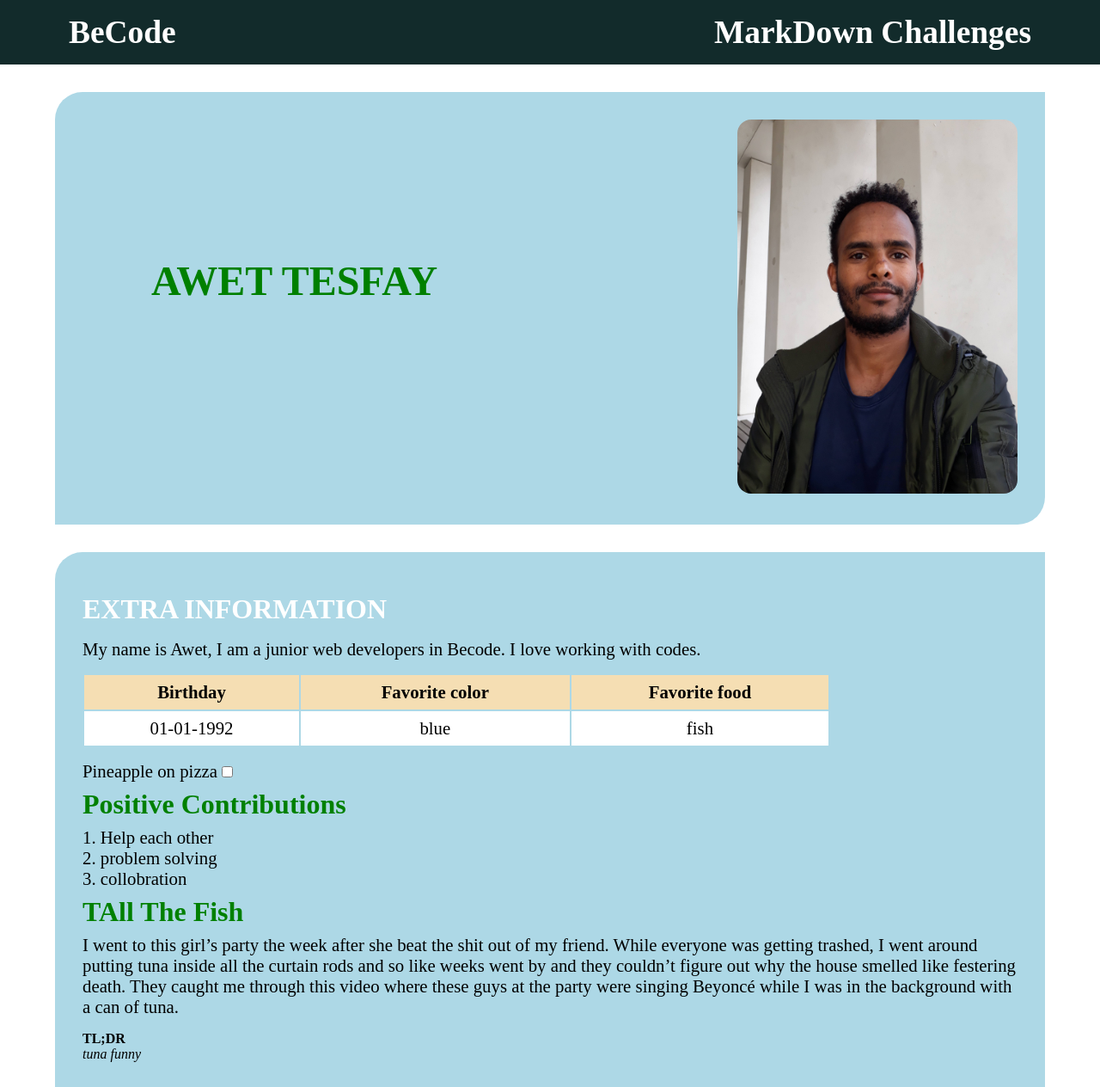
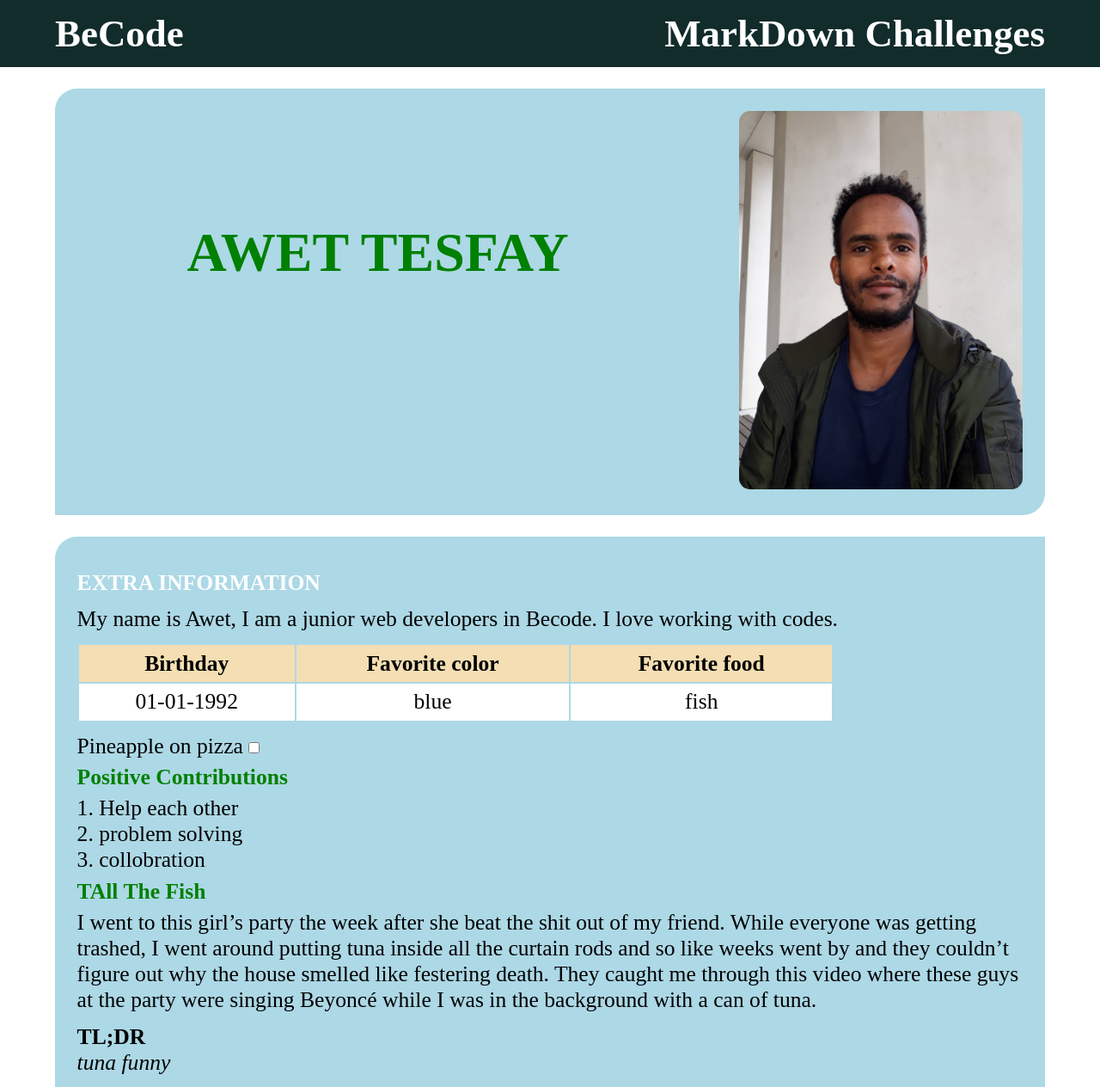
Before and after one commit to awet100/change-html, a plain HTML site: page index.html in a window 1280 px wide. Shown: the top 1264 px of the page at 86% size. Drawn offline with Linux system fonts and the light colour scheme.

Commit message:
change to vw the units

```diff
--- a/style.css
+++ b/style.css
@@ -7,114 +7,115 @@ header {
     width: 100%;
     display: flex;
     justify-content: space-between;
-    padding: 1rem 5rem;
+    padding: 1vw 5vw;
     background-color: rgb(18, 43, 43);
     color: white;
-    font-size: 2rem;
+    font-size: 3vw;
     text-transform: capitalize;
 }
 section {
     width: 90%;
     display: flex;
-    height: fit-content;
     justify-content: space-between;
-    margin: 2rem auto;
-    padding: 2rem;
+    margin: 2vw auto;
+    padding: 2vw;
     background: lightblue;
-    border-radius: 2rem 0;
+    border-radius: 2vw 0;
 }
 .left {
     width: 70%;
-    height: fit-content;
 }
 .left h2 {
     text-transform: uppercase;
-    font-size: 3rem;
-    position: relative;
-    top: 20vh;
-    left: 5rem;
+    font-size: 5vw;
+    margin: 10vw;
     color: green;
 }
 .right {
     width: 30%;
-    height: fit-content;
 }
 .right img {
     width: 100%;
     height: auto;
-    border-radius: 1rem;
+    border-radius: 1vw;
 }
 main {
     width: 90%;
     height: fit-content;
-    margin: 2rem auto;
-    padding: 2rem;
+    margin: 2vw auto;
+    padding: 2vw;
     background: lightblue;
-    border-radius: 2rem 0;
+    border-radius: 2vw 0;
 }
 main h2 {
-    font-size: 2rem;
+    font-size: 2vw;
     color: white;
     text-transform: uppercase;
-    margin: 1rem 0;
+    margin: 1vw 0;
 }
 main h3 {
-    font-size: 2rem;
+    font-size: 2vw;
     color: green;
     text-transform: capitalize;
-    margin: .5rem 0;
+    margin: .5vw 0;
 }
 p {
-    font-size: 1.3rem;
+    font-size: 2vw;
+}
+strong, em {
+    font-size: 2vw;
 }
 main li {
     list-style-position: inside;
-    font-size: 1.3rem;
+    font-size: 2vw;
 }
 main .extra-info {
-    margin: 1rem 0;
+    margin: 1vw 0;
 }
 .links {
     display: flex;
     justify-content: space-around;
     width: 100%;
     text-align: center;
-    margin-top: 2rem;
+    margin-top: 2vw;
 }
 .links li {
     display: block;
     width: 20%;
     background-color: teal;
-    padding: .2rem;
-    border-radius: .5rem;
+    padding: .2vw;
+    border-radius: .5vw;
 }
 .links a {
     text-decoration: none;
     color: white;
-    font-size: 1.3rem;
+    font-size: 2vw;
     text-transform: capitalize;
     display: block;
 }
 main table {
     width: 80%;
-    margin: 1rem 0;
+    margin: 1vw 0;
 }
 main tr {
     width: 30%;
-    font-size: 1.3rem;
+    font-size: 2vw;
 }
 main th {
     text-align: center;
     background-color: wheat;
-    padding: .5rem;
+    padding: .5vw;
 }
 main td {
     text-align: center;
     background-color: white;
-    padding: .5rem;
+    padding: .5vw;
 }
 main form {
-    font-size: 1.3rem;
+    font-size: 2vw;
+}
+form input {
+    font-size: 2vw;
 }
 footer {
     width: 100%;
```
